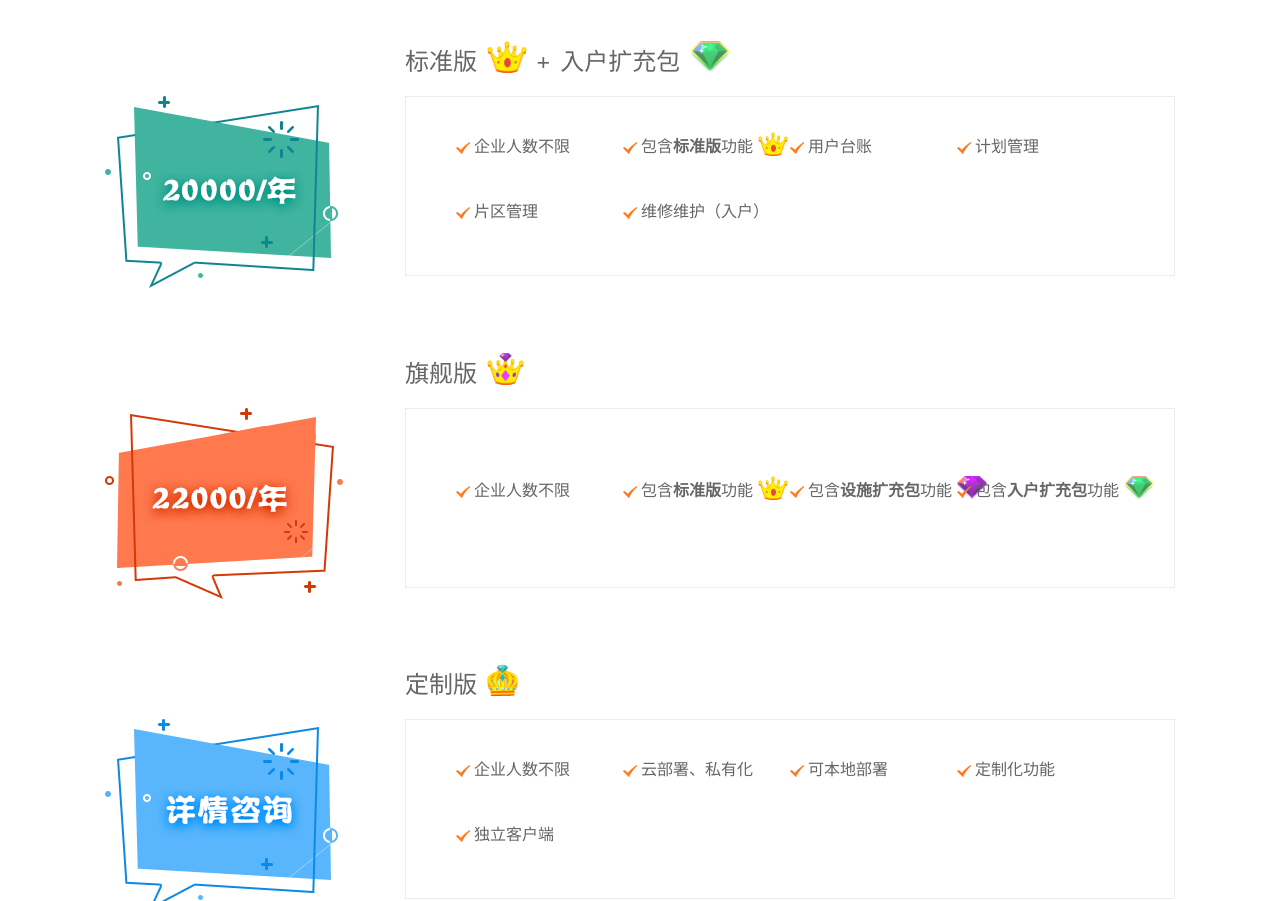
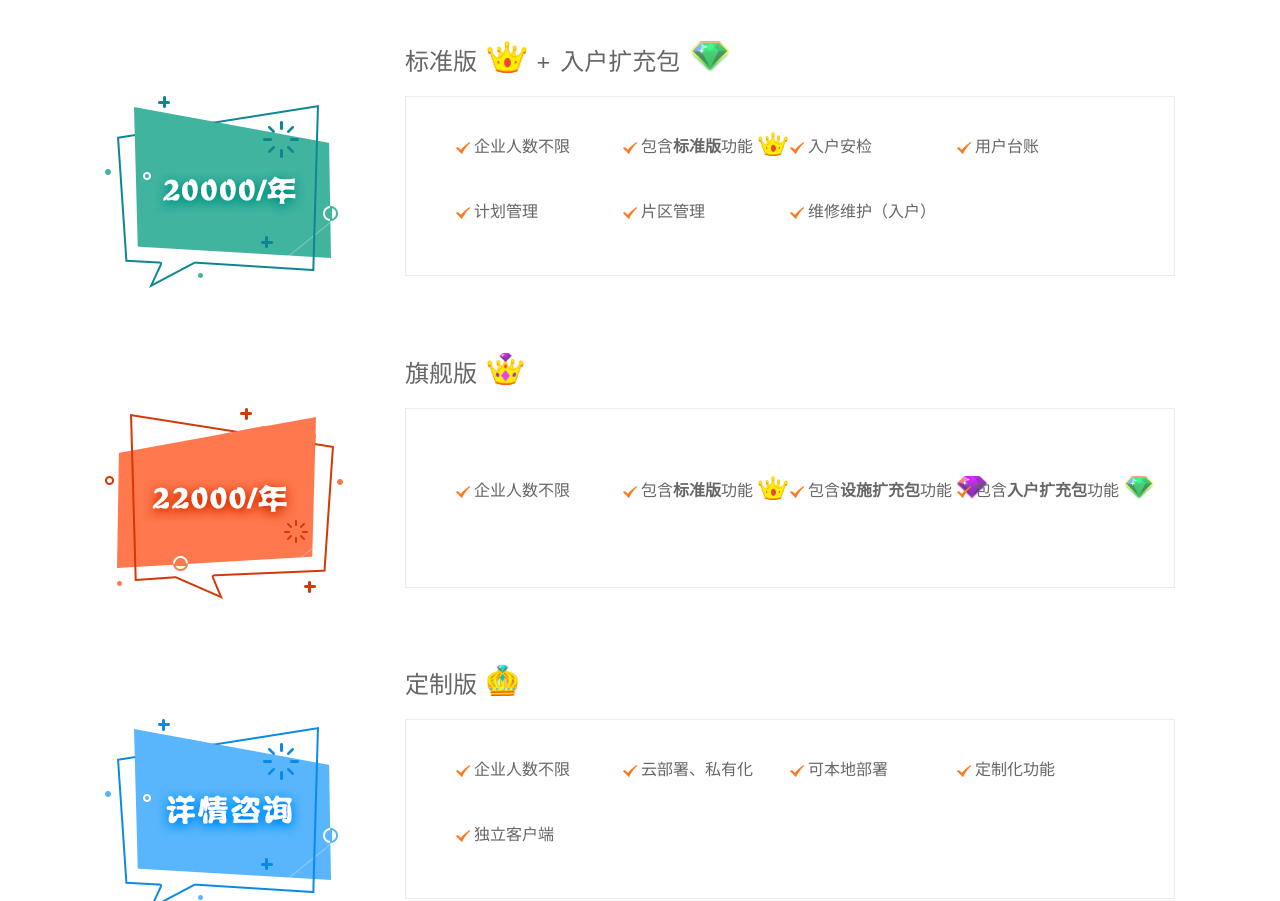
Before and after one commit to gaofeng3695/jas-xxws-portals, a website: page src/price.html in a window 1280 px wide. Shown: the part 1360-2261 px from the top of the page. Drawn offline with Linux system fonts and the light colour scheme.

Commit message:
修改错误文字内容

```diff
--- a/src/css/price.css
+++ b/src/css/price.css
@@ -87,6 +87,7 @@ img {
   font-size: 24px;
   margin-right: 10px;
   line-height: 32px;
+  font-weight: 500;
 }
 
  .version_title img {
--- a/src/price.html
+++ b/src/price.html
@@ -140,8 +140,7 @@
                 </li>
                 <li class="left">
                   <img src="./images/priceImg/对勾-拷贝-4.png" alt="" srcset="">
-                  <span>包含
-                    <span class="font_bold">免费版</span>功能</span>
+                  <span>包含<span class="font_bold">免费版</span>功能</span>
                   <img class="img_mark" src="./images/priceImg/免费.png" alt="" srcset="">
                 </li>
                 <li class="left">
@@ -221,6 +220,10 @@
                   <img src="./images/priceImg/对勾-拷贝-4.png" alt="" srcset="">
                   <span>包含<span class="font_bold">标准版</span>功能</span>
                   <img class="img_mark" src="./images/priceImg/标准版王冠.png" alt="" srcset="">
+                </li>
+                <li class="left">
+                  <img src="./images/priceImg/对勾-拷贝-4.png" alt="" srcset="">
+                  <span>入户安检</span>
                 </li>
                 <li class="left">
                   <img src="./images/priceImg/对勾-拷贝-4.png" alt="" srcset="">
```
